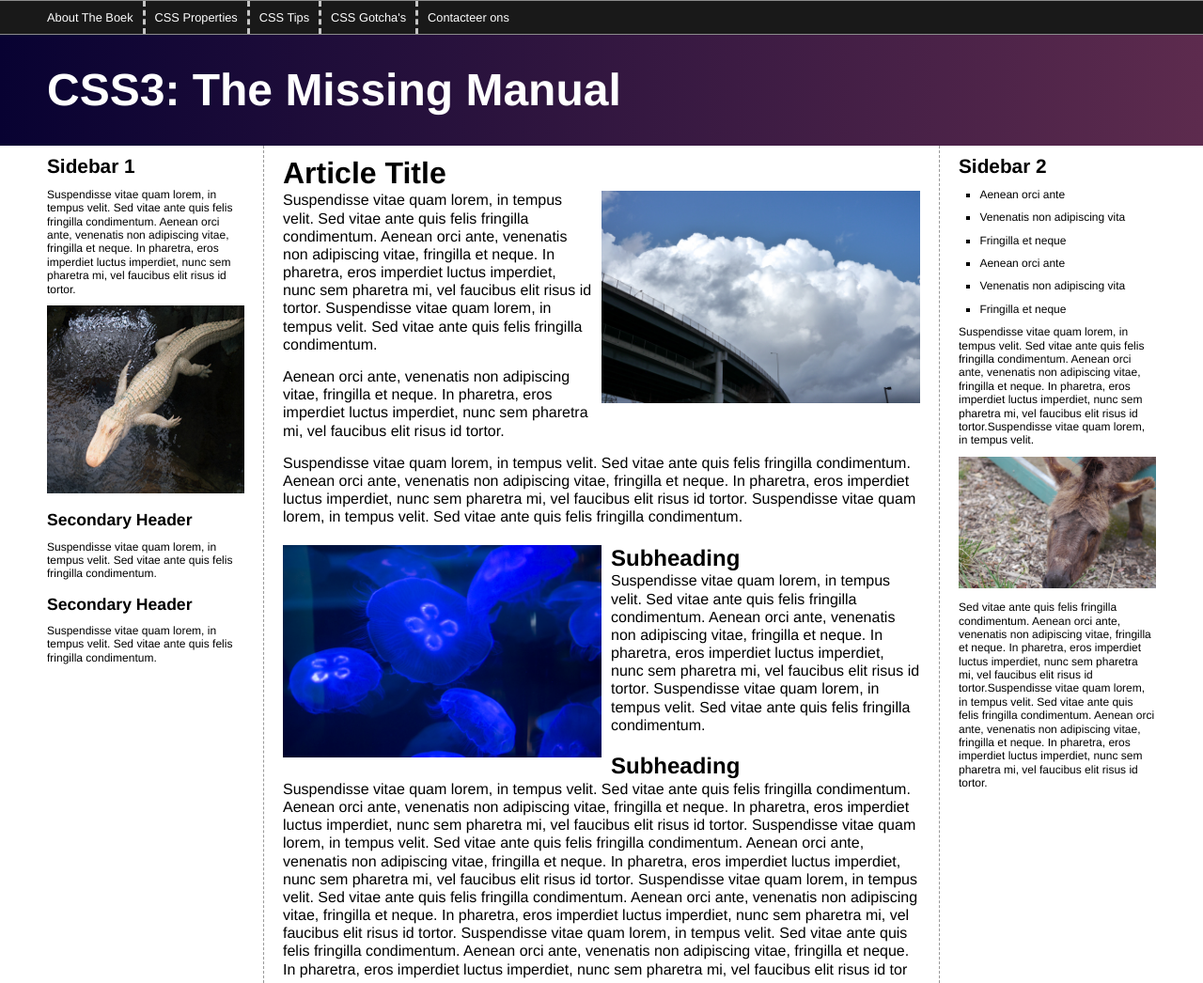
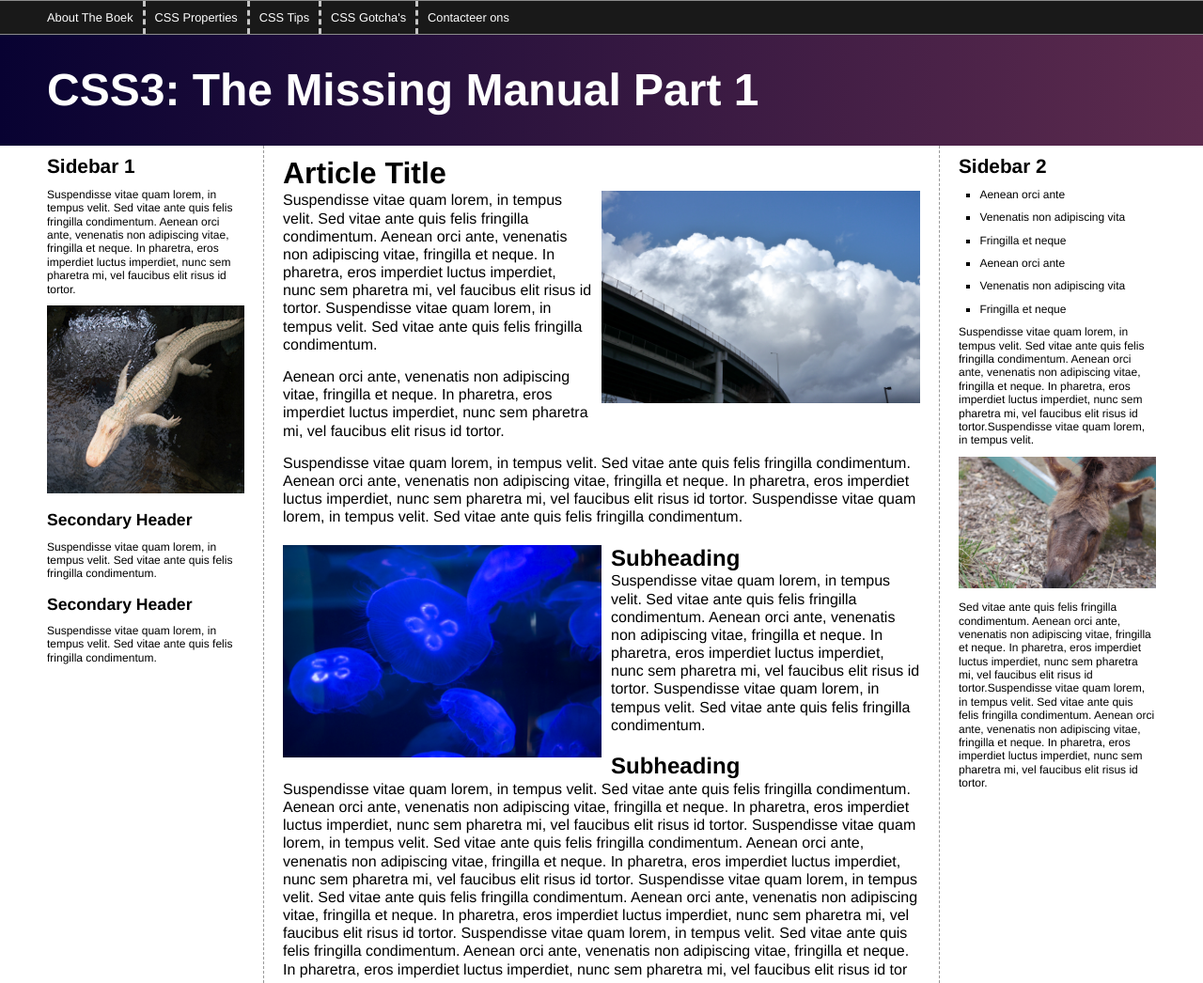
Before and after one commit to ARWLND/Digwo2Repo, a plain HTML site: page html/index.html in a window 1280 px wide. Shown: the top 1046 px of the page at 94% size. Drawn offline with Linux system fonts and the light colour scheme.

Commit message:
added last feature

```diff
--- a/html/index.html
+++ b/html/index.html
@@ -12,14 +12,14 @@
       <header>
         <nav class="clear">
           <ul>
-            <li><a href="#">About The Boek</a></li>
+            <li><a href="#">About The Boek </a></li>
             <li><a href="#">CSS Properties</a></li>
             <li><a href="#">CSS Tips</a></li>
             <li><a href="#">CSS Gotcha's</a></li>
             <li><a href="#">Contacteer ons</a></li>
           </ul>
         </nav>
-        <h1>CSS3: The Missing Manual</h1>
+        <h1>CSS3: The Missing Manual Part 1</h1>
       </header>
       <div class="contentWrapper">
         <div class="columnWrapper">
```
